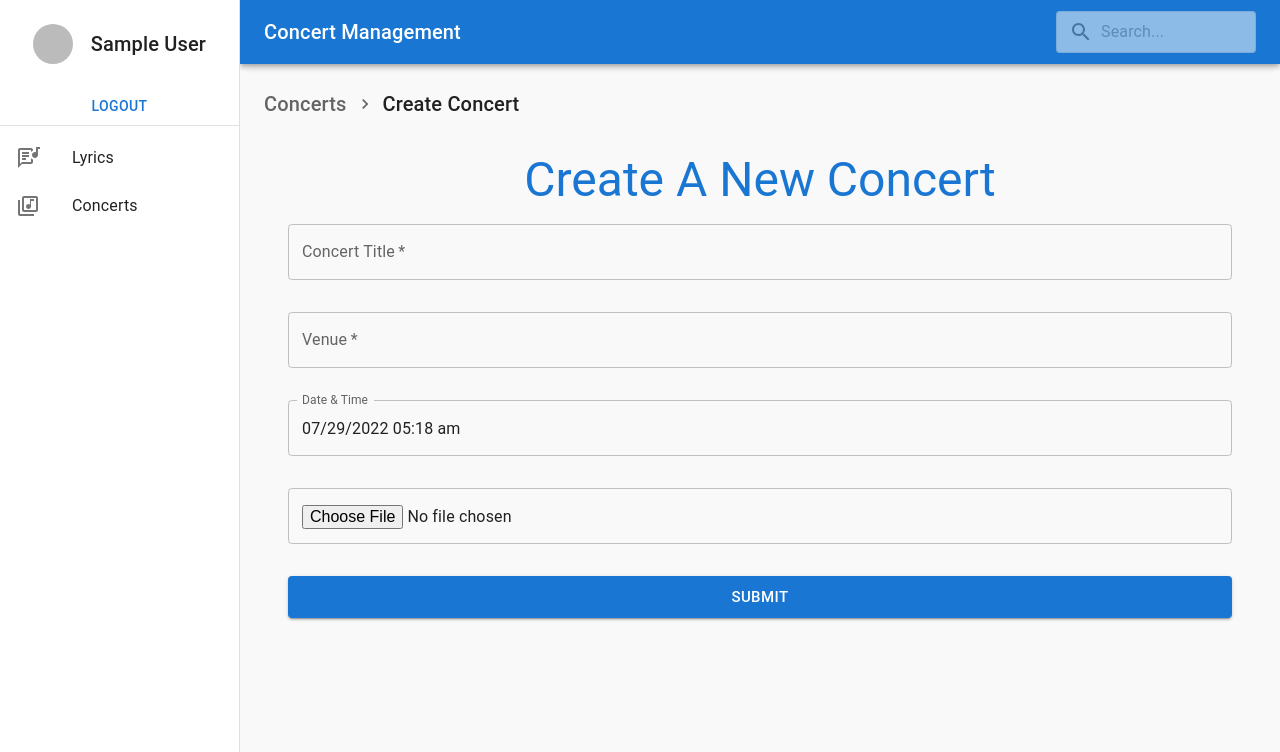
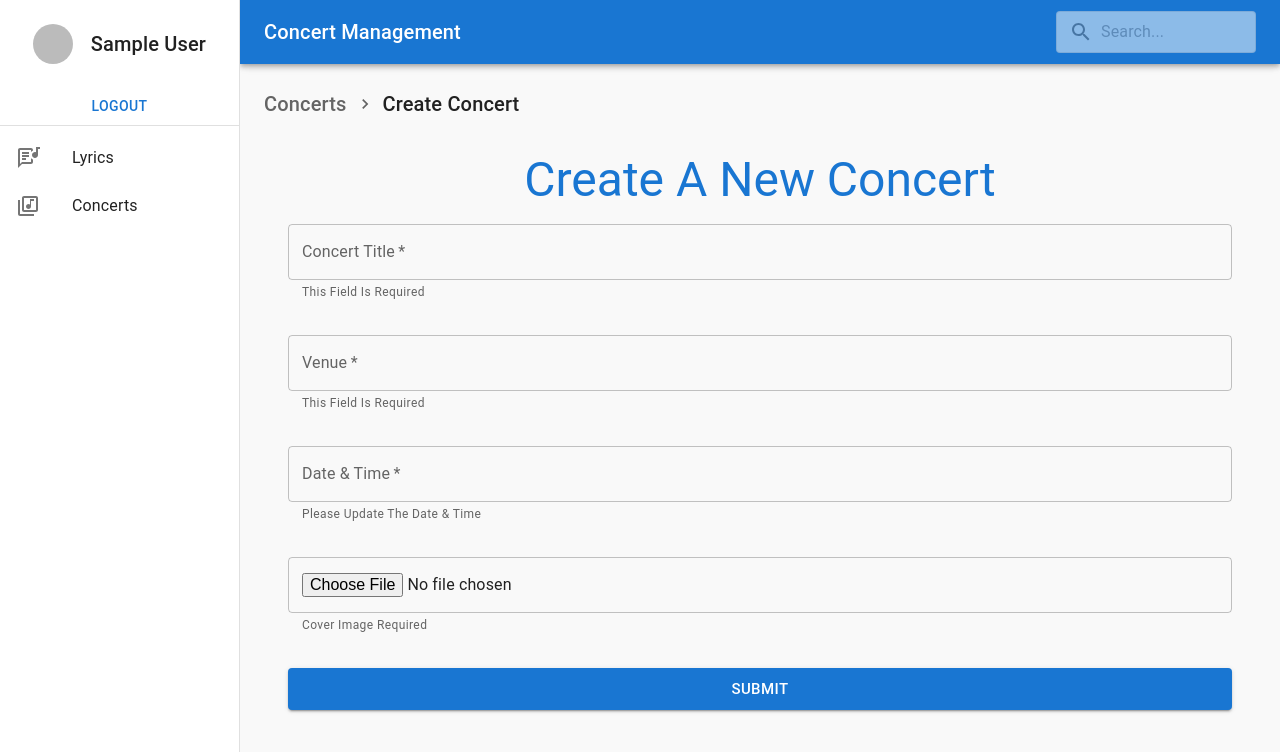
Before and after one commit to 13prashant/concert-management, a React (Create React App) app: page /concerts/create-concert in a window 1280 px wide. Shown: the top 752 px of the page. Built offline with nearby package versions, Linux system fonts and the light colour scheme; no server answers; sample sign-in values are in the browser's storage.

Commit message:
"Added error state & util func for avatar name"

```diff
--- a/src/components/concerts/ConcertCard/ConcertCard.js
+++ b/src/components/concerts/ConcertCard/ConcertCard.js
@@ -17,7 +17,7 @@ import MoreVertIcon from '@mui/icons-material/MoreVert';
 // Material colors
 import { red } from '@mui/material/colors';
 // Utils
-import { createConcertSlug } from '../../../utils/utils';
+import { createAvatarName, createConcertSlug } from '../../../utils/utils';
 
 const ITEM_HEIGHT = 48;
 
@@ -60,9 +60,7 @@ const ConcertCard = ({ concert }) => {
           <AvatarGroup total={artists.length}>
             {artists.map((artist) => (
               <Avatar key={artist} sx={{ bgcolor: red[500] }}>
-                {`${Array.from(artist.split(' ')[0])[0]}${
-                  Array.from(artist.split(' ')[1])[0]
-                }`}
+                {createAvatarName(artist)}
               </Avatar>
             ))}
           </AvatarGroup>
--- a/src/pages/createConcert/CreateConcert.js
+++ b/src/pages/createConcert/CreateConcert.js
@@ -5,26 +5,76 @@ import { Button, Typography } from '@mui/material';
 import { AdapterDateFns } from '@mui/x-date-pickers/AdapterDateFns';
 import { LocalizationProvider } from '@mui/x-date-pickers/LocalizationProvider';
 import { DateTimePicker } from '@mui/x-date-pickers/DateTimePicker';
+import { collection, addDoc } from 'firebase/firestore';
+import { db } from '../../configs/firebase';
 
 const CreateConcert = () => {
-  //Concert form state
+  //Concert form states
   const [title, setTitle] = useState('');
   const [venue, setVenue] = useState('');
-  const [date, setDate] = useState(Date);
-  const [image, setImage] = useState('');
+  const [time, setTime] = useState(null);
+  console.log(time);
+  const [coverImage, setCoverImage] = useState('');
+  const [artists, setArtists] = useState(['Nishant', 'Prashant', 'Hriday']);
+  const [titleError, setTitleError] = useState(false);
+  const [venueError, setVenueError] = useState(false);
+  const [dateError, setDateError] = useState(false);
+  const [imageError, setImageError] = useState(false);
 
   // Handle form submission
-  const handleSubmit = (e) => {
+  const handleSubmit = async (e) => {
     e.preventDefault();
-    if (title && venue && date && image) {
-      console.log(title);
-      console.log(venue);
-      console.log(date);
-      console.log(image);
+
+    // Setting the error state for empty/unchanged inputs and removing it after 5 seconds
+
+    if (title === '') {
+      setTitleError(true);
+      setTimeout(() => {
+        setTitleError(false);
+      }, 5000);
+    }
+    if (venue === '') {
+      setVenueError(true);
+      setTimeout(() => {
+        setVenueError(false);
+      }, 5000);
+    }
+
+    if (time === null) {
+      setDateError(true);
+      setTimeout(() => {
+        setDateError(false);
+      }, 5000);
+    }
+    // We Have to add a check for a dates. if user put past dates from current day we have to put an error showing put valid input
+
+    if (coverImage === '') {
+      setImageError(true);
+      setTimeout(() => {
+        setImageError(false);
+      }, 5000);
+    }
+
+    if (title && venue && time && coverImage) {
+      // Adding document in firestore
+      try {
+        const docRef = await addDoc(collection(db, 'concerts'), {
+          artists,
+          title,
+          venue,
+          time,
+          coverImage,
+        });
+        console.log('Document written with ID: ', docRef.id);
+      } catch (e) {
+        console.error('Error adding document: ', e);
+      }
+
+      //Setting changed states to its intial states
       setTitle('');
       setVenue('');
-      setDate(Date);
-      setImage('');
+      setTime(null);
+      setCoverImage('');
     }
   };
 
@@ -42,6 +92,8 @@ const CreateConcert = () => {
           value={title}
           fullWidth
           required
+          error={titleError}
+          helperText={title === '' ? 'This Field Is Required' : ''}
           onChange={(e) => {
             setTitle(e.target.value);
           }}
@@ -54,6 +106,8 @@ const CreateConcert = () => {
           value={venue}
           fullWidth
           required
+          error={venueError}
+          helperText={venue === '' ? 'This Field Is Required' : ''}
           onChange={(e) => {
             setVenue(e.target.value);
           }}
@@ -62,35 +116,40 @@ const CreateConcert = () => {
         <LocalizationProvider dateAdapter={AdapterDateFns}>
           <DateTimePicker
             label="Date & Time"
-            value={date}
+            value={time}
             onChange={(newValue) => {
-              setDate(newValue);
+              setTime(newValue);
             }}
             renderInput={(params) => (
               <TextField
                 fullWidth
+                required
                 color="primary"
                 sx={{ marginTop: 2, marginBottom: 2 }}
                 {...params}
+                error={dateError}
+                helperText={
+                  time === null ? 'Please Update The Date & Time' : ''
+                }
               />
             )}
           />
+        </LocalizationProvider>
 
         <TextField
           sx={{ marginTop: 2, marginBottom: 2 }}
           name="upload-photo"
           type="file"
           color="primary"
-            value={image}
+          error={imageError}
+          helperText={coverImage === '' ? 'Cover Image Required' : ''}
+          value={coverImage}
           fullWidth
           onChange={(e) => {
-              setImage(e.target.value);
+            setCoverImage(e.target.value);
           }}
         />
-        </LocalizationProvider>
-
         <Button
-          onClick={() => console.log('you clicked me')}
           sx={{ marginTop: 2, marginBottom: 2 }}
           type="submit"
           color="primary"
--- a/src/utils/utils.js
+++ b/src/utils/utils.js
@@ -13,3 +13,13 @@ export const createBreadCrumbTitle = (path) => {
 
 export const createConcertSlug = (title) =>
   title.split(' ').join('-').toLowerCase();
+
+//Creating avatar name based on input artist array
+export const createAvatarName = (string) => {
+  let strArr = string.split(' ');
+  if (strArr.length === 1) {
+    return `${strArr[0][0]}`;
+  } else {
+    return `${strArr[0][0]}${strArr[1][0]}`;
+  }
+};
```
Lines whose indentation alone changed are shown as unchanged.
